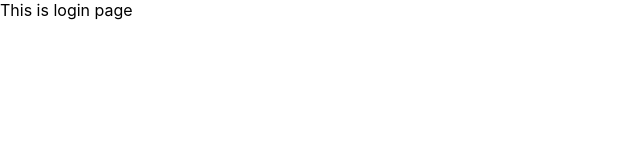
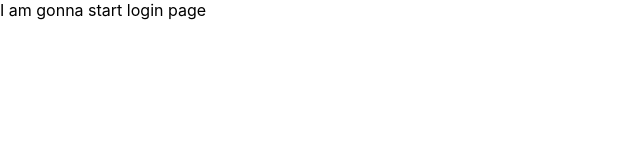
Before and after one commit to Ranahayan/Kiwifi-clone, a React (Create React App) app in the folder kiwifi-clone/: page /login in a window 1280 px wide. Shown: the top 160 px of the page, without its empty margins (0-640 px from the left). Built offline with nearby package versions, Linux system fonts and the light colour scheme.

Commit message:
login page changes newBranch

```diff
--- a/kiwifi-clone/src/Pages/Login.js
+++ b/kiwifi-clone/src/Pages/Login.js
@@ -1,5 +1,5 @@
 import React from "react";
 
 export default function Login() {
-  return <div>This is login page</div>;
+  return <div>I am gonna start login page</div>;
 }
```
